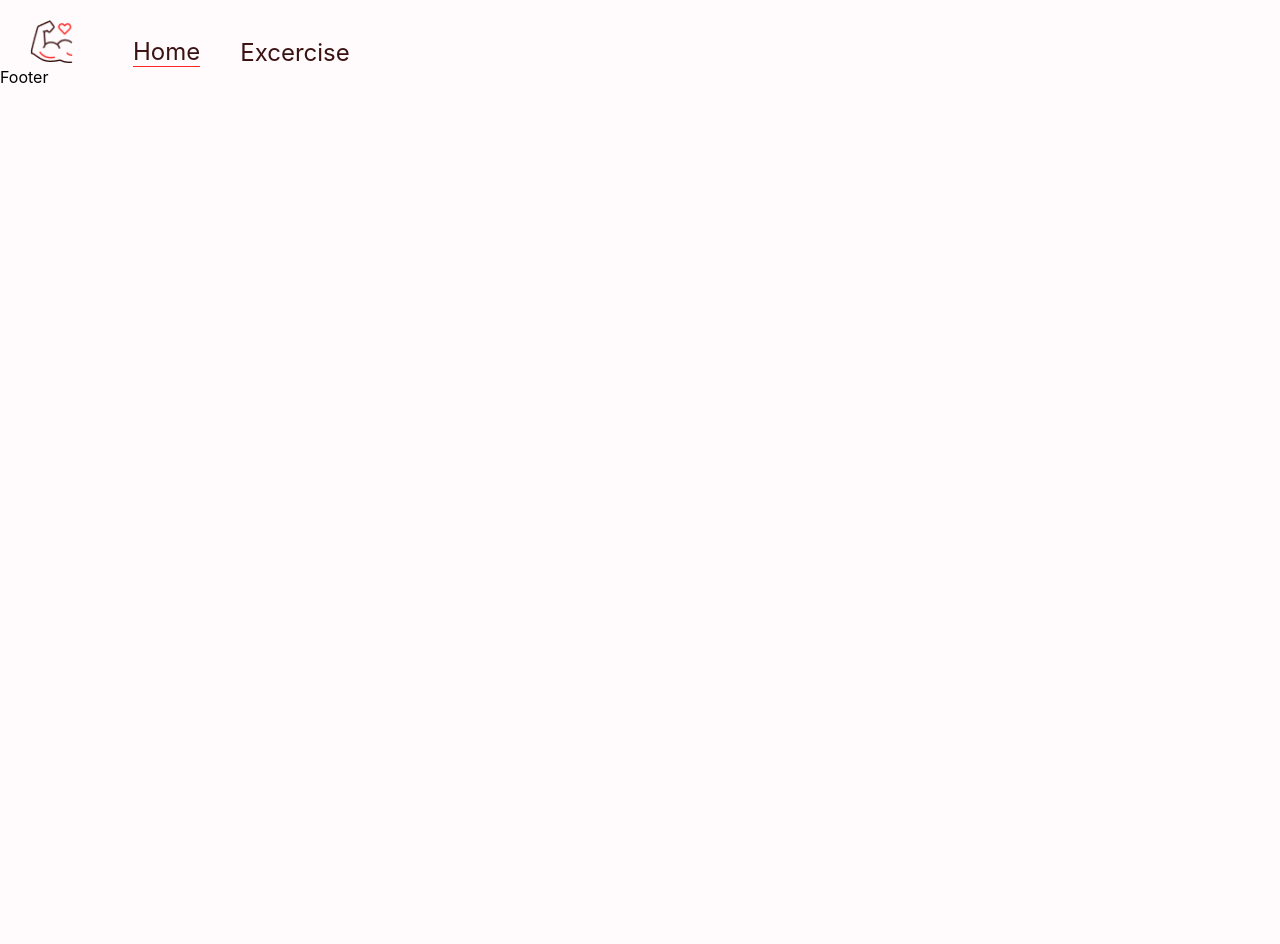
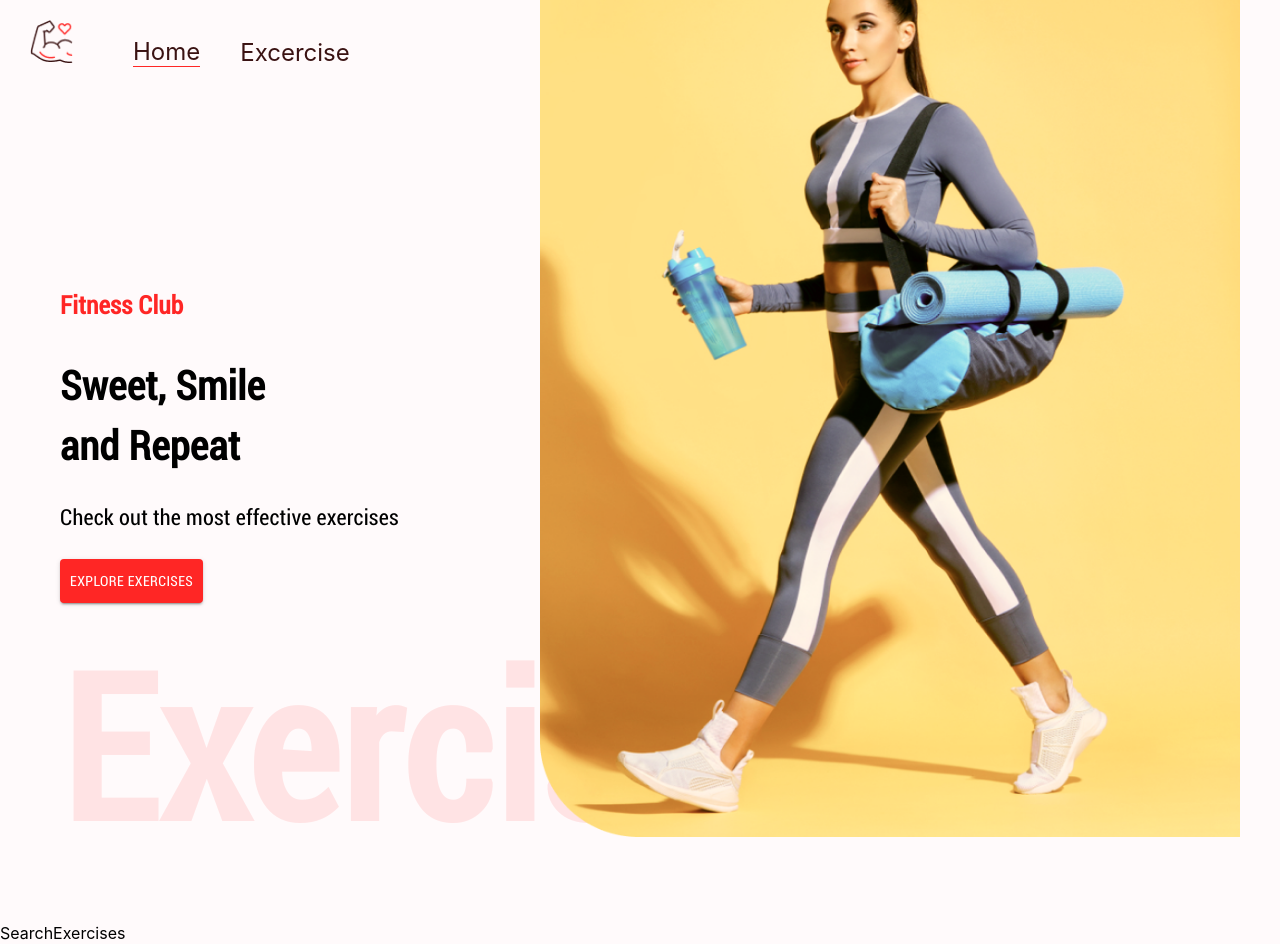
Before and after one commit to emmanuelomejua/fitness-exercise, a React (Create React App) app: page / in a window 1280 px wide. Shown: the top 944 px of the page. Before the commit the page ends 800 px from the top, so only its background shows below. Built offline with nearby package versions, Linux system fonts and the light colour scheme.

Commit message:
hero page

```diff
--- /dev/null
+++ b/src/components/Exercises.tsx
@@ -0,0 +1,9 @@
+import React from 'react'
+
+const Exercises = () => {
+  return (
+    <div>Exercises</div>
+  )
+}
+
+export default Exercises;
--- /dev/null
+++ b/src/components/HeroBanner.tsx
@@ -0,0 +1,35 @@
+import React from 'react';
+import { Box, Button, Stack, Typography } from '@mui/material';
+import HeroBaanerImage from '../assets/images/banner.png'
+
+const HeroBanner = () => {
+  return (
+    <Box sx={{
+        mt: { lg: '200px', xs: '50px' },
+        ml: { sm: '40px'}
+     }} position='relative' p='20px'>
+        <Typography color='#ff2625' fontWeight={600} fontSize='25px' mb={4}>Fitness Club</Typography>
+        <Typography fontWeight={700} mb='23px' mt='30px' sx={{
+             fontSize: {lg: '40px', sm: '30px'}
+        }}>
+            Sweet, Smile <br/> and Repeat
+        </Typography>
+        <Typography fontSize='22px' lineHeight='35px' mb={3}>
+            Check out the most effective exercises
+        </Typography>
+        <Button variant='contained' color='error' href='#excercises' sx={{backgroundColor: '#ff2625', padding: '10px'}}>Explore Exercises</Button>
+
+        <Typography fontWeight={600} color='#ff2625' sx={{
+            opacity: '0.1',
+            display: { lg: 'block', xm: 'none' }
+        }} fontSize='200px'>
+            Exercises
+        </Typography>
+
+        <img src={HeroBaanerImage} alt='HeroBaanerImage' className='hero-banner-img'/>
+
+    </Box>
+  )
+}
+
+export default HeroBanner;
--- a/src/components/Navber.tsx
+++ b/src/components/Navber.tsx
@@ -13,7 +13,7 @@ const Navber = () => {
 
       <Stack direction='row' gap='40px' fontSize='24px' alignItems='flex-end'>
         <Link to='/' style={{ textDecoration: 'none', color: '#3a1212', borderBottom: '1px solid #ff2625' }}>Home</Link>
-        <a href='#excercise' style={{ textDecoration: 'none', color: '#3a1212' }}>
+        <a href='#excercises' style={{ textDecoration: 'none', color: '#3a1212' }}>
         Excercise
         </a>
       </Stack>
--- /dev/null
+++ b/src/components/SearchExercises.tsx
@@ -0,0 +1,9 @@
+import React from 'react'
+
+const SearchExercises = () => {
+  return (
+    <div>SearchExercises</div>
+  )
+}
+
+export default SearchExercises;
--- a/src/pages/Home.tsx
+++ b/src/pages/Home.tsx
@@ -1,10 +1,15 @@
 import { Box } from '@mui/material';
-import React from 'react'
+import React from 'react';
+import HeroBanner from '../components/HeroBanner';
+import SearchExercises from '../components/SearchExercises';
+import Exercises from '../components/Exercises';
 
 const Home = () => {
   return (
     <Box>
-
+        <HeroBanner/>
+        <SearchExercises/>
+        <Exercises/>
     </Box>
   )
 }
```
